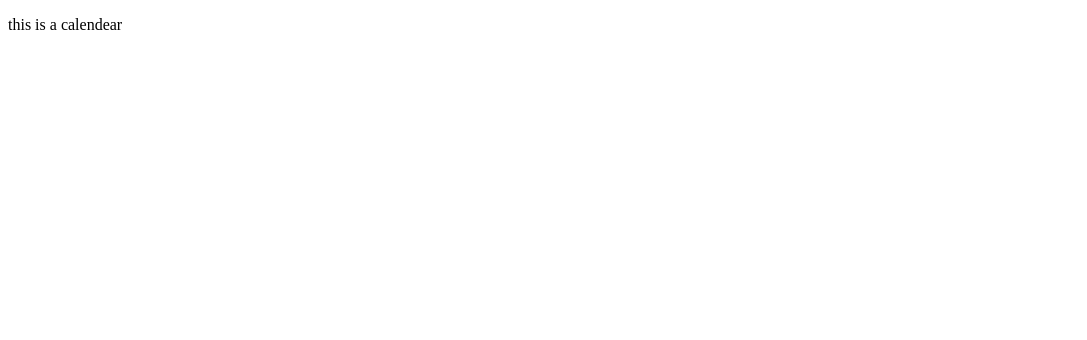
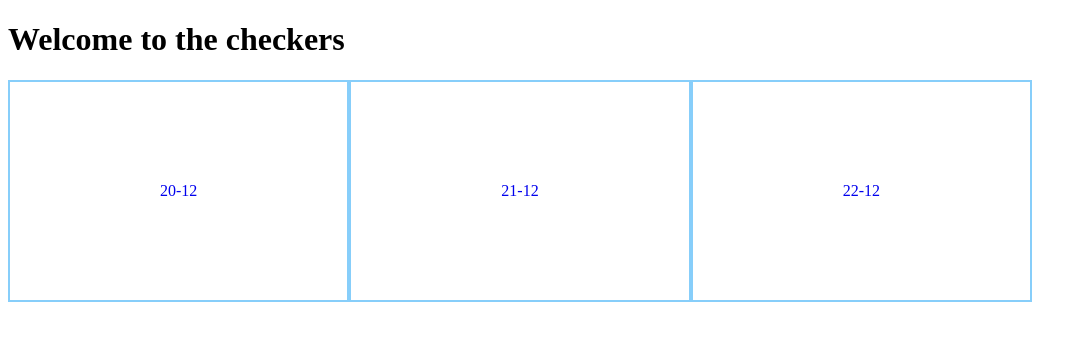
Before and after one commit to rbrbrbrb8/react-learning, a React app: page / in a window 1280 px wide. Shown: the top 340 px of the page, without its empty margins (0-1087 px from the left). Built offline with nearby package versions, Linux system fonts and the light colour scheme.

Commit message:
added css and very basic routing system

```diff
--- a/package.json
+++ b/package.json
@@ -20,7 +20,7 @@
     "css-loader": "^5.0.1",
     "file-loader": "^6.2.0",
     "style-loader": "^2.0.0",
-    "webpack": "^5.20.0",
+    "webpack": "^5.51.1",
     "webpack-cli": "^4.5.0"
   },
   "dependencies": {
--- a/src/App.js
+++ b/src/App.js
@@ -1,19 +1,18 @@
 import React from 'react';
 import { Switch, Route } from 'react-router-dom';
-import Calendear from './components/dates/Calendear';
+import Calendar from './components/dates/Calendar';
 import DateInfo from './components/dates/DateInfo';
 
 function App() {
   return (
     <div>
+      <h1>Welcome to the checkers</h1>
       <Switch>
         <Route path='/DateInfo'>
           <DateInfo/>
         </Route>
         <Route path='/'>
-          <div>
-            <Calendear/>
-          </div>
+            <Calendar/>
         </Route>
       </Switch>
     </div>
--- /dev/null
+++ b/src/components/dates/Calendar.js
@@ -0,0 +1,14 @@
+import React, { useState } from 'react';
+import SingleDate from './SingleDate';
+import '../../css/dates.css'
+
+const Calendar = (props) => {
+  const datesArr = ['20-12','21-12','22-12'];
+  return (
+    <div className="calendar">
+      {datesArr.map((oneDate,i) => <SingleDate key={i} date={oneDate}/>)}
+    </div>
+  );
+}
+
+export default Calendar;
--- a/src/components/dates/Calendear.js
+++ /dev/null
@@ -1,11 +0,0 @@
-import React, { useState } from 'react';
-
-const DateInfo = (props) => {
-  return (
-    <div>
-      <p>this is a calendear</p>
-    </div>
-  );
-}
-
-export default DateInfo;
--- a/src/components/dates/SingleDate.js
+++ b/src/components/dates/SingleDate.js
@@ -1,10 +1,12 @@
 import React, { useState } from 'react';
+import { Link } from 'react-router-dom';
 
 const SingleDate = (props) => {
-  const {date,dateLink} = props; //make date in map function in parent component
+  const {date} = props; //make date in map function in parent component
   return (
-    <div className="single-date">
-      <Link>
+    <div className="single-date-container">
+      <Link to="DateInfo" className="single-date">
+        {date}
       </Link>
     </div>
   );
--- /dev/null
+++ b/src/css/dates.css
@@ -0,0 +1,15 @@
+.single-date{
+  padding: 100px 150px;
+  border:2px solid lightskyblue;
+  text-decoration: none;
+}
+
+.single-date-container{
+  display: inline-flex;
+  margin:0;
+}
+
+.calendar{
+  display: flex;
+
+}
```
Also changed, not shown: 3 other files (tests, documents, lock files or other folders).
